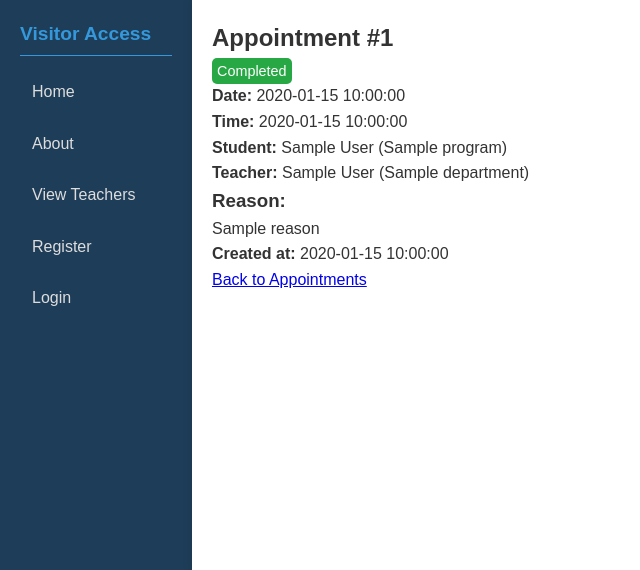
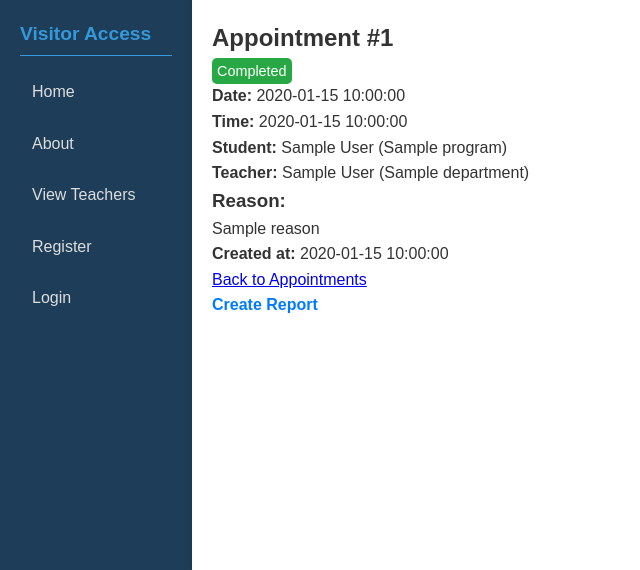
Before and after one commit to andyion1/appointment-manager, a Flask app: template app/appointment/templates/appointment.html in a window 1280 px wide. Shown: the part 103-673 px from the top of the page, without its empty margins (0-640 px from the left). Run offline with Flask 3, Linux system fonts and the light colour scheme; the template is opened without the code that fills it: values that come from a table or form of the project are taken from there, most other values are stand-ins (such as "Sample title", 1, 10 or a date in 2020).

Commit message:
Update the appointment page so that it links to the report system too

```diff
--- a/app/appointment/templates/appointment.html
+++ b/app/appointment/templates/appointment.html
@@ -62,5 +62,17 @@
     <div class="back-link">
         <a href="{{ url_for('appointment.appointments') }}">Back to Appointments</a>
     </div>
+
+    {% if appointment.status == "completed" %}
+    <div class="appointment-report-links">
+        {% set report = db.get_report("appointment_id = " + appointment.appointment_id|string) %}
+        {% if report %}
+            <a href="{{ url_for('report.report', report_id=report.report_id) }}" class="button-link">View Report</a>
+        {% else %}
+            <a href="{{ url_for('report.create', appointment_id=appointment.appointment_id) }}" class="button-link">Create Report</a>
+        {% endif %}
+    </div>
+    {% endif %}
+
 </div>
 {% endblock %}
```
